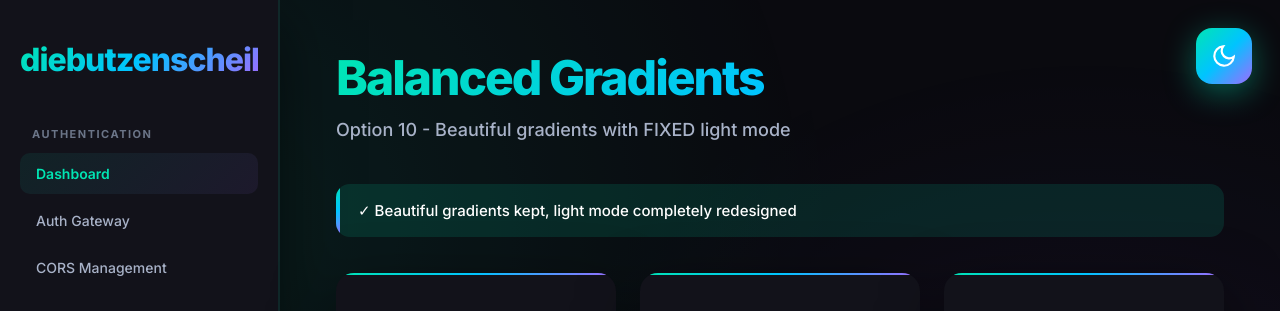
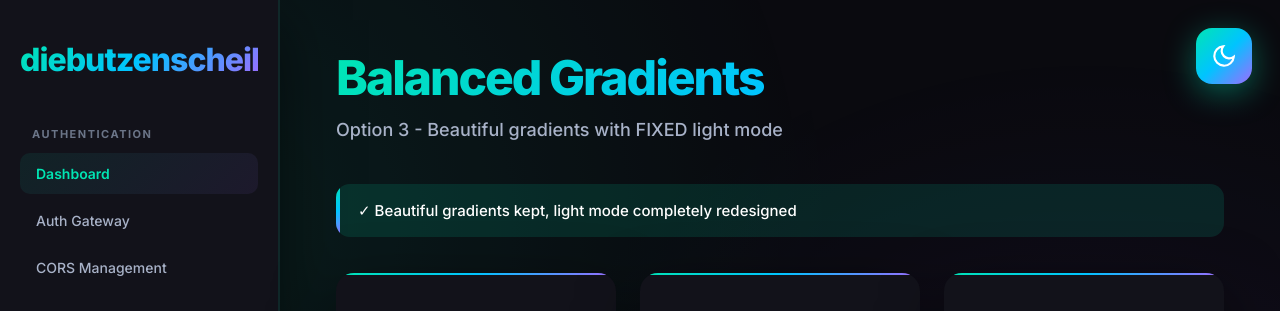
Before and after one commit to Butzenscheibe/butzenscheibe.github.io, a Jekyll site: the page design/option10-balanced-gradients.html, which Jekyll copies as it is, in a window 1280 px wide and 900 px high. Shown: the top 311 px of the window. Built offline with Jekyll 4.4.1, drawn with Linux system fonts in a browser that asks for light colours.

Commit message:
Rename option title from 10 to 3 in HTML

```diff
--- a/design/option10-balanced-gradients.html
+++ b/design/option10-balanced-gradients.html
@@ -3,7 +3,7 @@
 <head>
     <meta charset="UTF-8">
     <meta name="viewport" content="width=device-width, initial-scale=1.0">
-    <title>Option 10: Balanced Gradients - diebutzenscheibe.dev</title>
+    <title>Option 3 Balanced Gradients - diebutzenscheibe.dev</title>
     <link href="https://fonts.googleapis.com/css2?family=Inter:wght@300;400;500;600;700;800&display=swap" rel="stylesheet">
     <style>
         :root,[data-theme="dark"]{--bg-primary:#0a0a0f;--bg-secondary:#12121a;--bg-tertiary:#1a1a28;--gradient-primary:linear-gradient(135deg,#00e5b3 0%,#00c4ff 50%,#9d6cff 100%);--accent-green:#00e5b3;--text-primary:#fff;--text-secondary:#a8b2c8;--text-muted:#6b7588;--shadow:0 20px 60px rgba(0,0,0,.5)}
@@ -110,7 +110,7 @@
             </button>
             <div class="header">
                 <h1 class="page-title">Balanced Gradients</h1>
-                <p class="subtitle">Option 10 - Beautiful gradients with FIXED light mode</p>
+                <p class="subtitle">Option 3 - Beautiful gradients with FIXED light mode</p>
             </div>
             <div class="alert alert-success">✓ Beautiful gradients kept, light mode completely redesigned</div>
             <div class="stats-grid">
```
